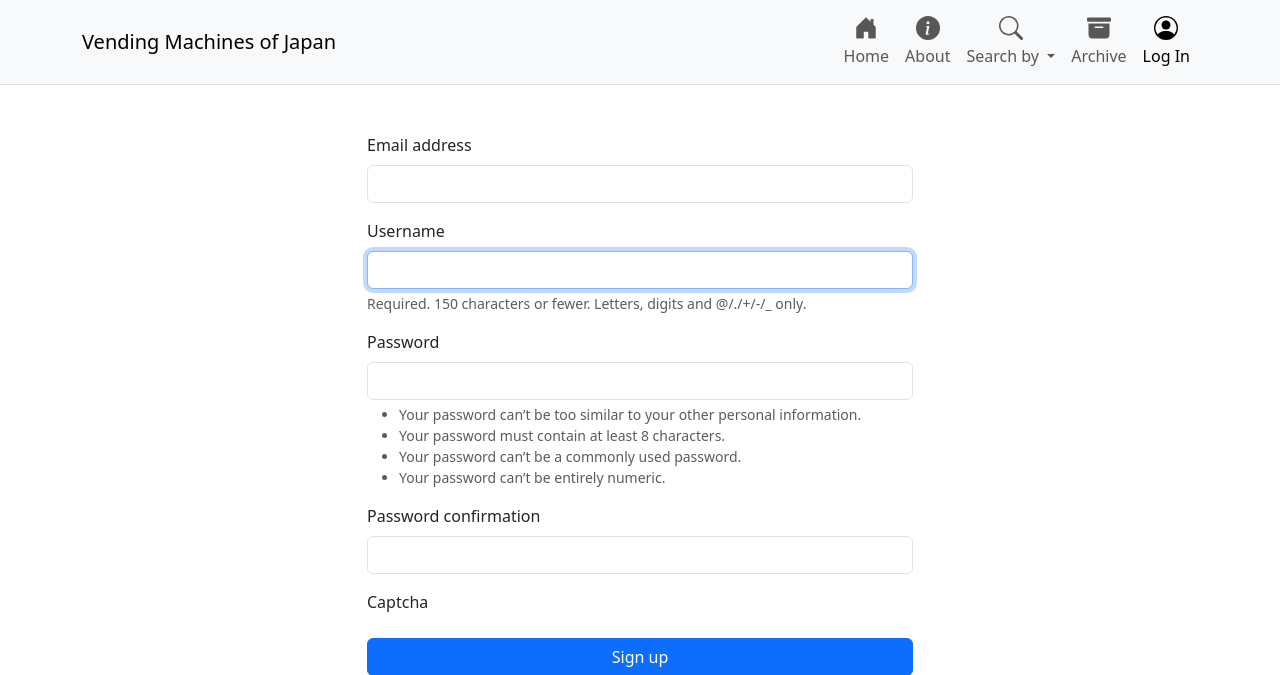
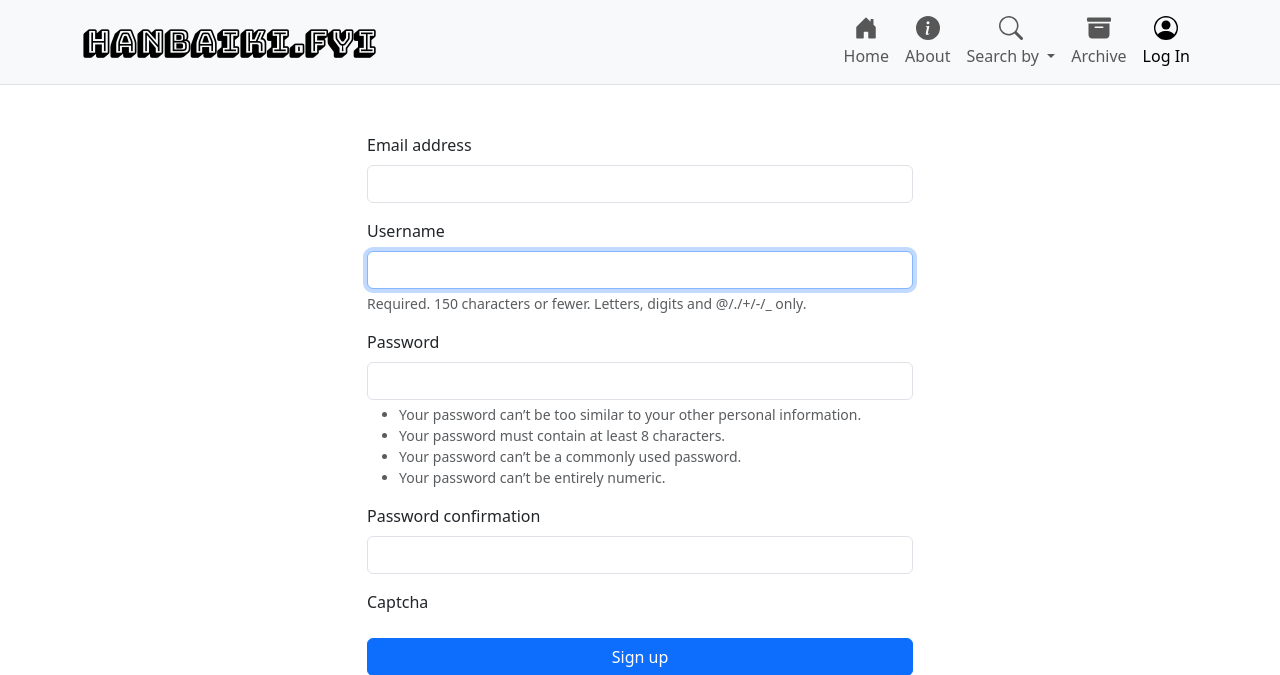
Before and after one commit to hcrudolph/hanbaiki.fyi, a Django app: page /accounts/signup/ in a window 1280 px wide. Shown: the top 675 px of the page. Run offline with Django 5.2, Linux system fonts and the light colour scheme; some libraries are stand-ins or nearby versions.

Commit message:
updates title and branding

```diff
--- a/photoroll/templates/photoroll/head.html
+++ b/photoroll/templates/photoroll/head.html
@@ -3,7 +3,7 @@
 <meta name="viewport" content="width=device-width, initial-scale=1"/>
 <meta name="author" content="Hans Christian Rudolph"/>
 <meta name="description" content=""/>
-<title>Vending Machines of Japan</title>
+<title>HANBAIKI.FYI - Vending Machines of Japan</title>
 <link rel="stylesheet" type="text/css" href="{% static 'css/bootstrap.min.css' %}"/>
 <link rel="stylesheet" type="text/css" href="{% static 'css/custom.css' %}"/>
 <link rel="stylesheet" type="text/css" href="https://api.mapbox.com/mapbox-gl-js/v3.0.1/mapbox-gl.css"/>
--- a/photoroll/templates/photoroll/js.html
+++ b/photoroll/templates/photoroll/js.html
@@ -1,3 +1,27 @@
 {% load static %}
 <script src="{% static 'js/bootstrap.bundle.min.js' %}" defer></script>
 <script src="{% static 'js/htmx.min.js' %}" defer></script>
+<script>
+function blinking_chars(text) {
+    for (var i = 0; i < text.length; i++) {
+        setTimeout(function(elem) {
+            elem.style.color = '#00cd00';
+        }, 250 * i, text[i]);
+    };
+    setTimeout(function() {
+        for (var i = 0; i < text.length; i++) {
+            setTimeout(function(elem) {
+                elem.style.color = '#000000';
+            }, 250 * i, text[i]);
+        };
+    }, 750);
+};
+
+function blinking_animation(func, interval){
+    let title_chars = document.getElementById("headerTitle").children;
+    blinking_chars(title_chars);
+    setInterval(blinking_chars, 5000, title_chars);
+};
+
+blinking_animation(blinking_chars, 5000);
+</script>
--- a/photoroll/templates/photoroll/navbar.html
+++ b/photoroll/templates/photoroll/navbar.html
@@ -2,7 +2,9 @@
 
 <nav class="navbar navbar-expand-lg navbar-light bg-light mb-5 px-3 py-2 border-bottom">
     <div class="container">
-        <a class="navbar-brand" href="/">Vending Machines of Japan</a>
+        <a id="headerTitle" class="navbar-brand title-brand" href="/">
+            <span>H</span><span>A</span><span>N</span><span>B</span><span>A</span><span>I</span><span>K</span><span>I</span><span>.</span><span>F</span><span>Y</span><span>I</span>
+        </a>
         <button class="navbar-toggler" type="button" data-bs-toggle="collapse" data-bs-target="#navbarNav" aria-controls="navbarNav" aria-expanded="false" aria-label="Toggle navigation">
             <span class="navbar-toggler-icon"></span>
         </button>
```
Also changed, not shown: static/fonts/BungeeShade.ttf (added).
